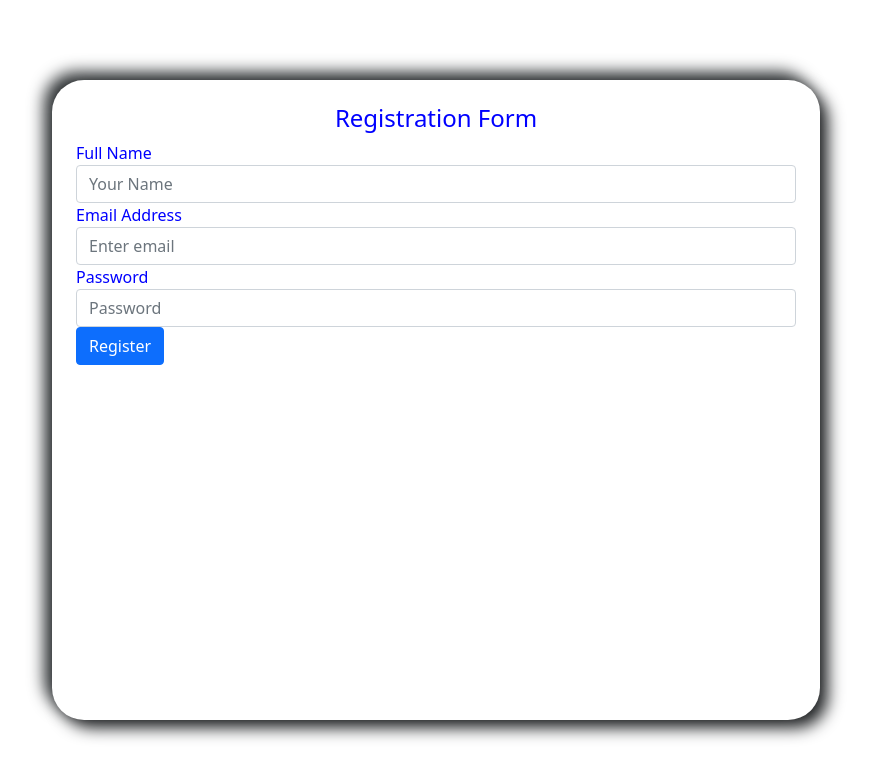
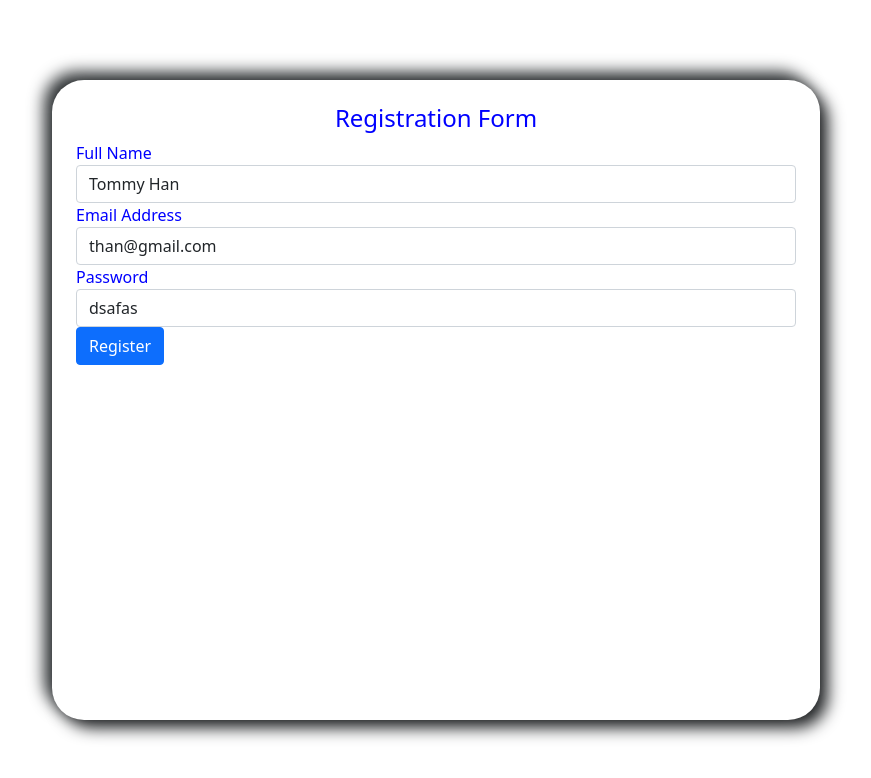
Before and after one commit to simple-sifu/react-hook-form, a React app: page / in a window 1280 px wide. Shown: the top 778 px of the page, without its empty margins (204-1075 px from the left). Built offline with nearby package versions, Linux system fonts and the light colour scheme.

Commit message:
add default values

```diff
--- a/src/App/App.jsx
+++ b/src/App/App.jsx
@@ -22,6 +22,11 @@ function App() {
   } = useForm({
     mode: "onTouched",
     resolver: yupResolver(schema),
+    defaultValues: {
+      fullName: 'Tommy Han',
+      email: 'than@gmail.com',
+      password: 'dsafas',
+    },
   });
 
 
```
